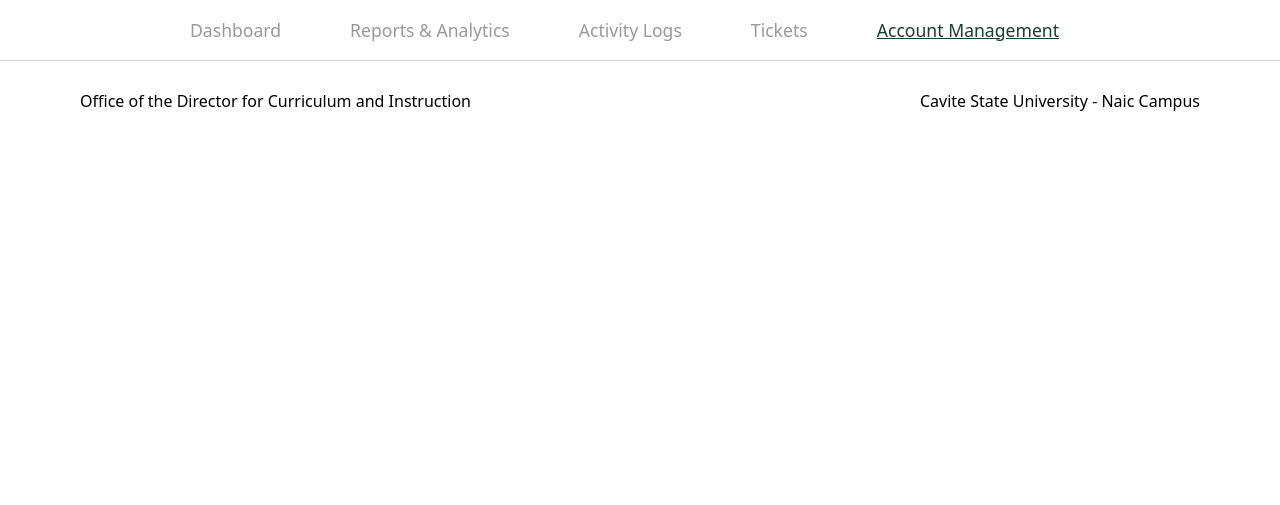
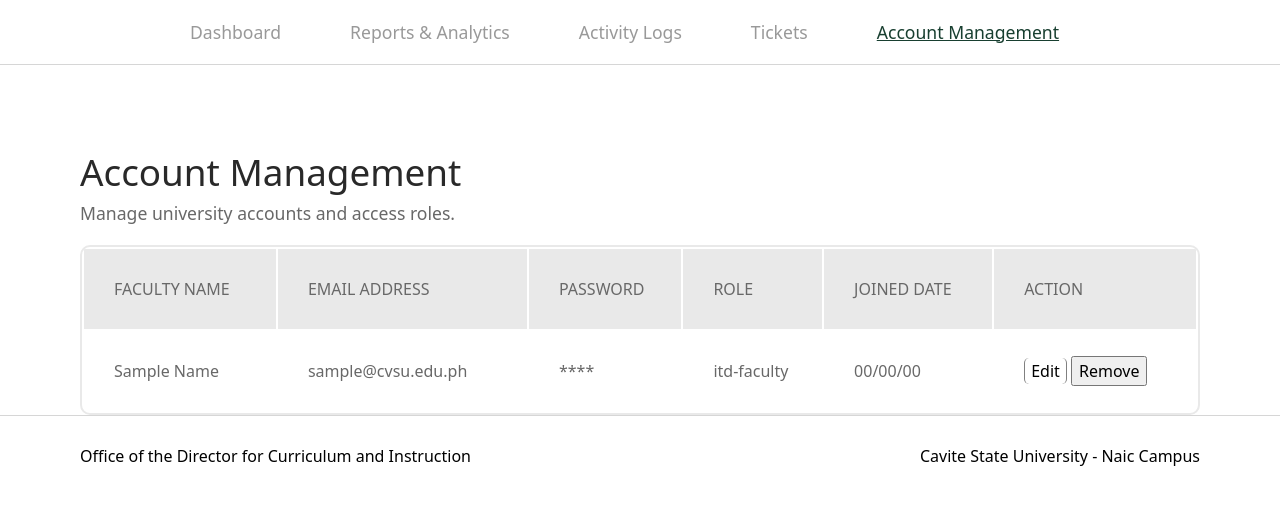
Before and after one commit to Guillmar6/ODCI-System, a Node server app: page /admin/account-management in a window 1280 px wide. Shown: the part 120-625 px from the top of the page. Run offline with Node 20, Linux system fonts and the light colour scheme; the visitor is signed in with stand-in values (Sample User, id 1); lists and menus that the app fills with data are empty.

Commit message:
Added view for dashboard and account management

```diff
--- /dev/null
+++ b/views/admin/account-management.ejs
@@ -0,0 +1,85 @@
+<div id="accountManagementContainer">
+    <div id="accountManagementTitleContainer">
+        <span>Account Management</span>
+        <span>Manage university accounts and access roles.</span>
+    </div>
+    <div id="accountListContainer">
+        <table>
+            <thead>
+                <tr>
+                    <th>FACULTY NAME</th>
+                    <th>EMAIL ADDRESS</th>
+                    <th>PASSWORD</th>
+                    <th>ROLE</th>
+                    <th>JOINED DATE</th>
+                    <th>ACTION</th>
+                </tr>
+            </thead>
+            <tbody>
+                <tr>
+                    <th>Sample Name</th>
+                    <th>sample@cvsu.edu.ph</th>
+                    <th>****</th>
+                    <th>itd-faculty</th>
+                    <th>00/00/00</th>
+                    <th>
+                        <button style="border: 1px solid grey; border-radius: 5px; border-top: transparent; border-bottom: transparent; background-color: white; cursor: pointer;">Edit</button>
+                        <button>Remove</button>
+                    </th>
+                </tr>
+            </tbody>
+        </table>
+    </div>
+</div>
+<style>
+    #accountManagementContainer {
+        width: 100%;
+        height: fit-content;
+        padding-left: 80px;
+        padding-right: 80px;
+        padding-top: 80px;
+    }
+    #accountManagementTitleContainer {
+        display: flex;
+        flex-direction: column;
+        width: 500px;
+        height: 100px;
+    }
+    #accountManagementTitleContainer>span {
+        font-family: system-ui, -apple-system, sans-serif;
+        font-size: 1rem;
+        font-weight: 400 !important;
+    }
+    #accountManagementTitleContainer>span:first-child {
+        font-size: 2.3rem;
+        font-weight: 500 !important;
+        color: #292929;
+    }
+    #accountManagementTitleContainer>span:last-child {
+        font-size: 1.1rem;
+        font-weight: 400 !;
+        color: #686868;
+    }
+    #accountListContainer {
+        width: 100%;
+    }
+    #accountListContainer>table {
+        width: 100%;
+        border: 2px solid #e9e9e9;
+        border-radius: 10px;
+        overflow: hidden;
+    }
+    thead {
+        background-color: #e9e9e9;
+        padding-left: 10px;
+    }
+    th {
+        font-family: system-ui, -apple-system, sans-serif;
+        font-size: 1rem;
+        font-weight: 500 !important;
+        color: #686868;
+        text-align: left;
+        height: 80px;
+        padding-left: 30px;
+    }
+</style>
--- a/views/admin/mainBody.ejs
+++ b/views/admin/mainBody.ejs
@@ -9,6 +9,13 @@
 <body>
     <%- include('../components/header', { profileName: 'Abigail S. Limos', role: 'Admin'}) %>
     <%- include('../components/navigationBarAdmin', { currentNav: currentNav }) %>
+
+    <% if (currentNav == 'dashboard') { %>
+        <%- include(currentNav) %>
+    <% } else if (currentNav == 'account-management') { %>
+        <%- include(currentNav) %>
+    <% } %>
+
     <%- include('../components/footer') %>
 </body>
 </html>
--- a/views/components/navigationBarAdmin.ejs
+++ b/views/components/navigationBarAdmin.ejs
@@ -8,9 +8,11 @@
 <style>
     #navigationBarAdmin {
         width: 100%;
-        height: 60px;
+        min-height: 65px;
+        height: fit-content;
         align-content: center;
         padding-left: 190px;
+        border-bottom: 1px solid #d6d6d6;
     }
     #navigationBarAdmin>span {
         font-family: system-ui, -apple-system, sans-serif;
@@ -18,6 +20,7 @@
         font-weight: 500 !important;
         color: #999999;
         padding-right: 65px;
+        text-wrap-mode: nowrap;
     }
     #navigationBarAdmin>span>a {
         cursor: pointer;
```
Also changed, not shown: views/admin/dashboard.ejs (added, +8 -0 lines).
